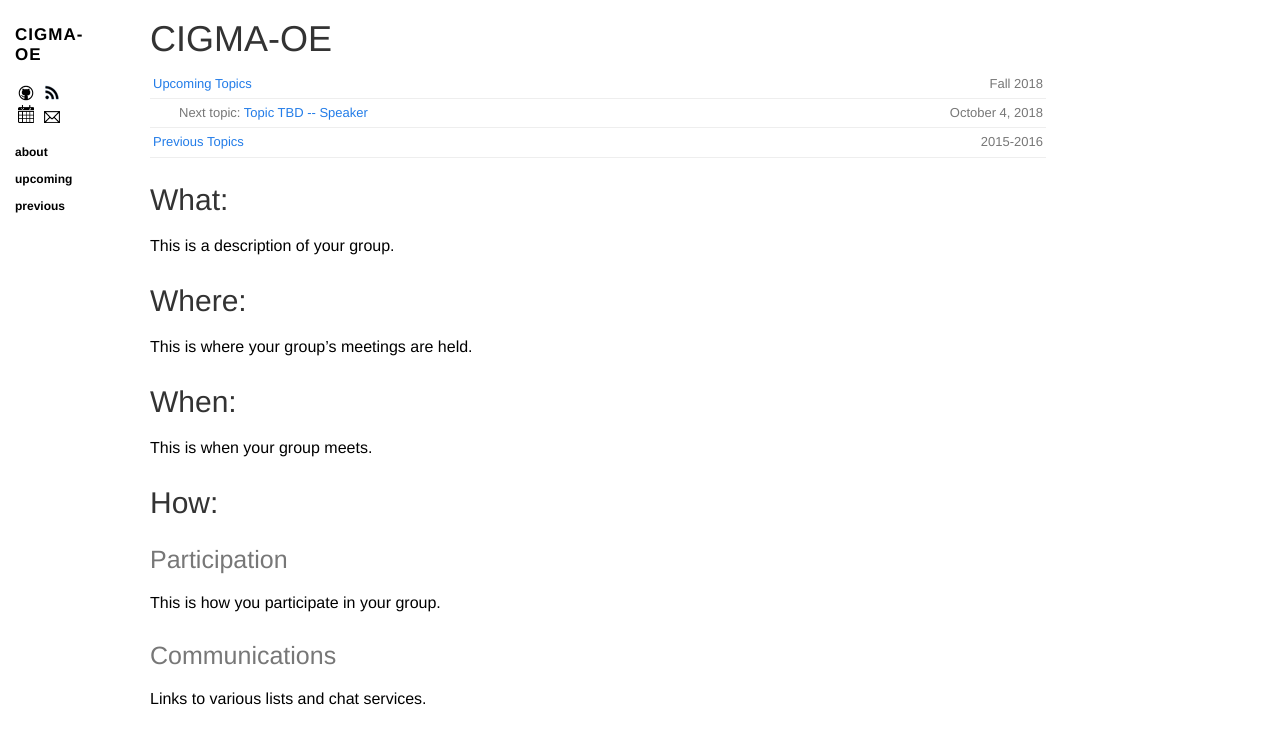
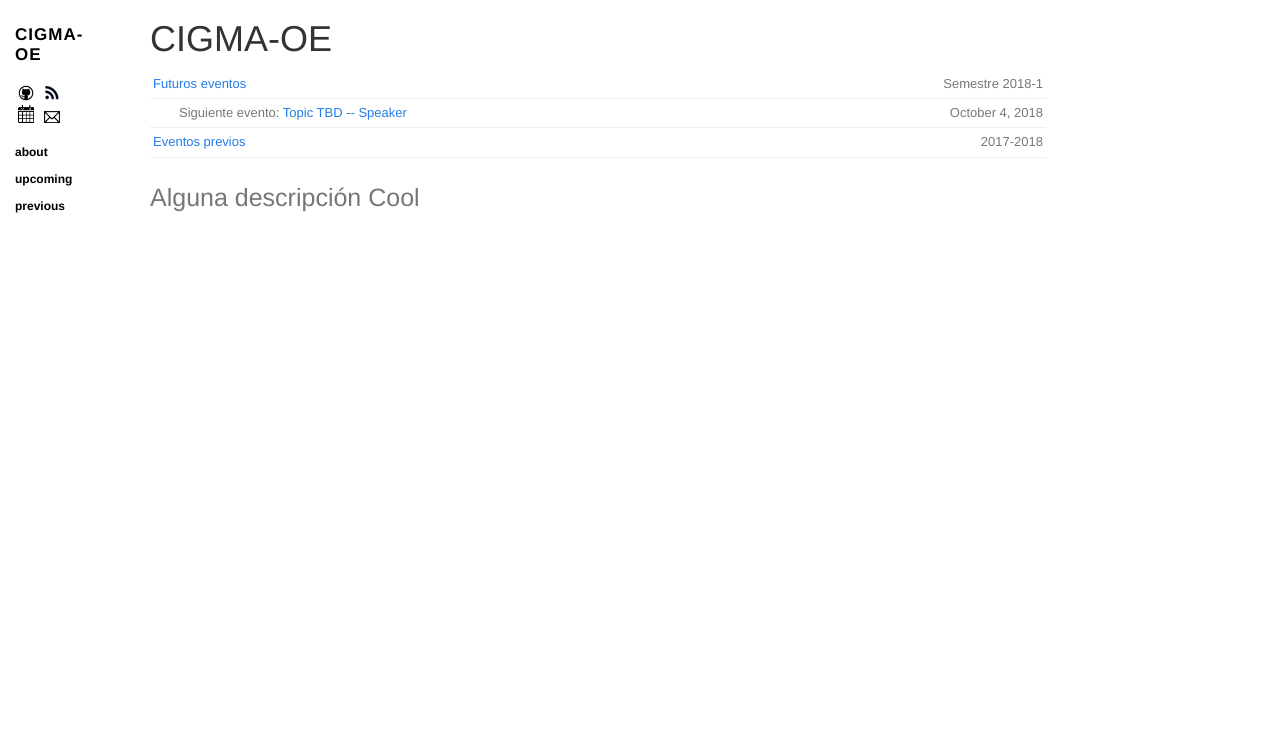
Before and after one commit to camiloll/cigma-oe.github.io, a Jekyll site: the page built from index.md, in a window 1280 px wide. Shown: the top 744 px of the page. Built offline with Jekyll 4.4.1, drawn with Linux system fonts in a browser that asks for light colours; nearby versions of some CDN libraries.

Commit message:
more customization

```diff
--- a/index.md
+++ b/index.md
@@ -10,42 +10,20 @@ title: "About"
 
 <ul class="listing">
 <li>
-<span>Fall 2018</span><a href="{{ site.url }}/upcoming.html">Upcoming Topics</a>
+<span>Semestre 2018-1</span><a href="{{ site.url }}/upcoming.html">Futuros eventos</a>
 </li>
   {% assign upcoming = (site.posts | where: "category" , "upcoming") %}
   {% for post in upcoming reversed %}
     {% if forloop.first %}
     <li style="text-indent: 2em;">
-	<span>{{ post.date | date: "%B %e, %Y" }}</span> Next topic: <a href="{{ site.url }}{{ post.url }}">{{ post.title }}</a>
-	</li>
+    <span>{{ post.date | date: "%B %e, %Y" }}</span> Siguiente evento: <a href="{{ site.url }}{{ post.url }}">{{ post.title }}</a>
+    </li>
     {% endif %}
   {% endfor %}
 <li>
-<span>2015-2016</span><a href="{{ site.url }}/previous.html">Previous Topics</a>
+<span>2017-2018</span><a href="{{ site.url }}/previous.html">Eventos previos</a>
 </li>
 </ul>
 
-
-## What:
-
-This is a description of your group.
-
-## Where:
-
-This is where your group's meetings are held.
-
-## When:
-
-This is when your group meets.
-
-## How:
-
-### Participation
-
-This is how you participate in your group.
-
-### Communications
-
-Links to various lists and chat services.
-
+### Alguna descripción Cool
 </section>
```
